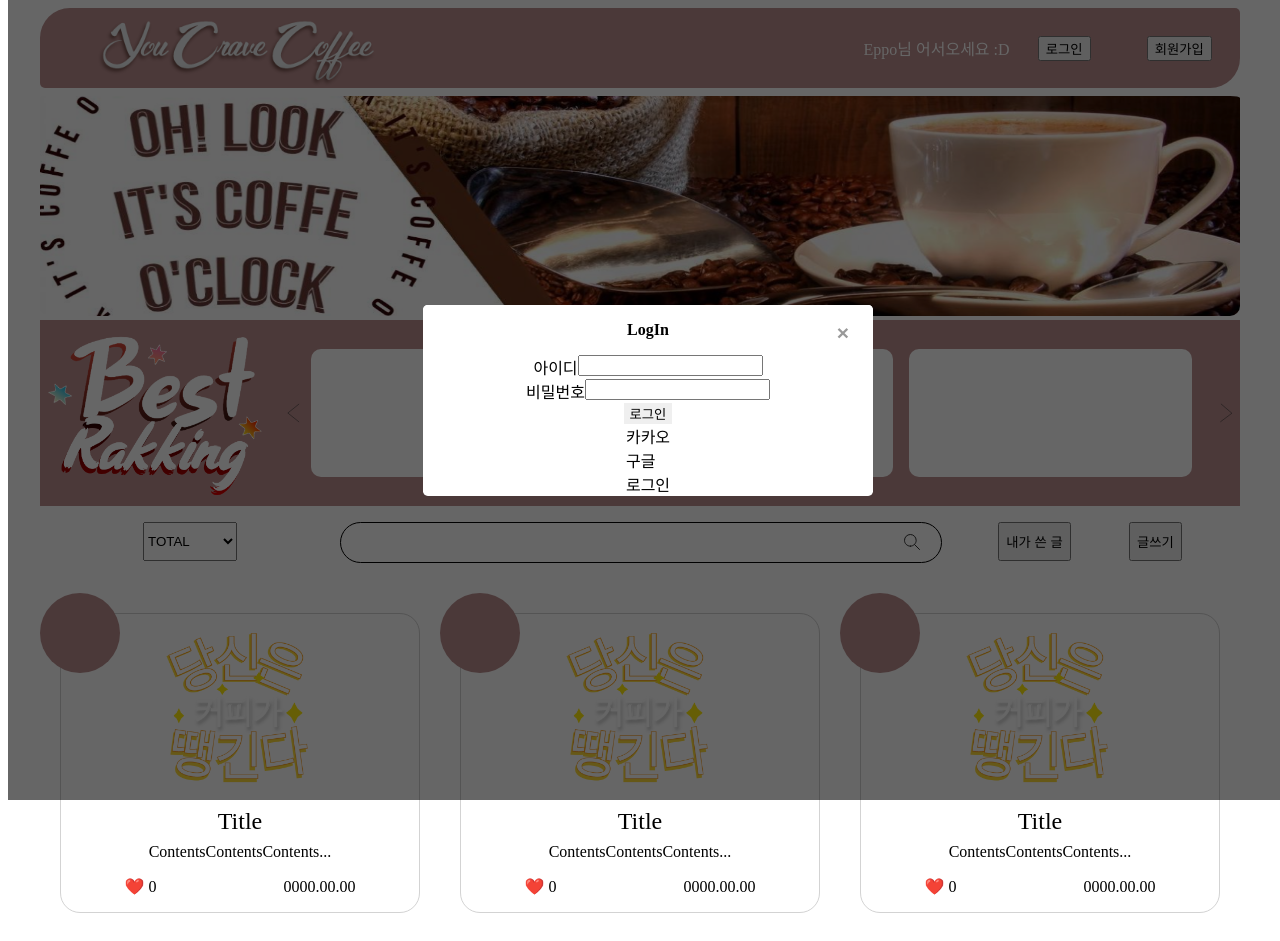
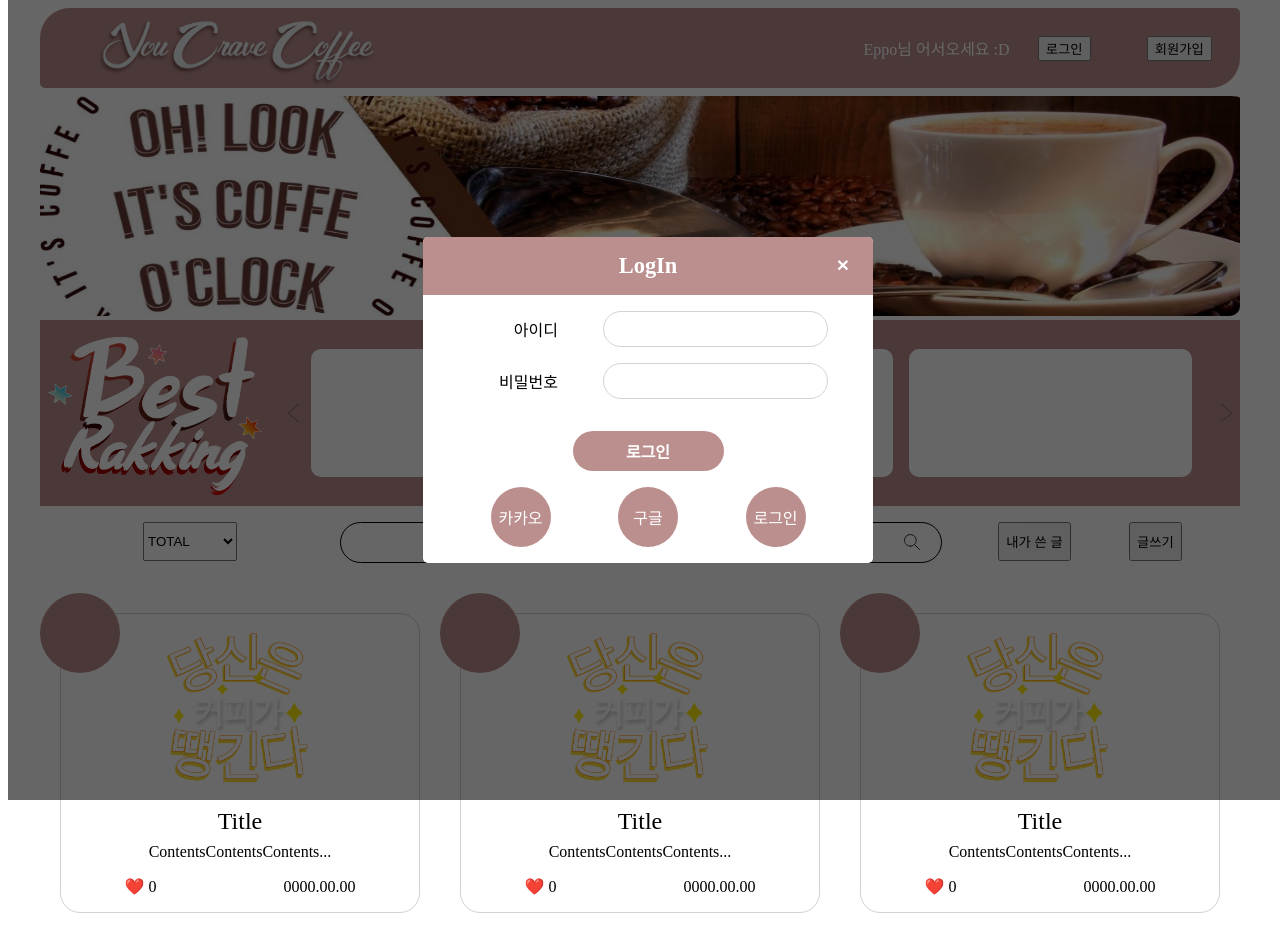
Before and after one commit to E-ppo/YouCraveCoffee_FE, a React (Create React App) app: page / in a window 1280 px wide. Both pictures are taken after a click on the button "로그인". Built offline with nearby package versions, Linux system fonts and the light colour scheme.

Commit message:
#2 Login CSS 완성

```diff
--- a/src/components/member/Login.js
+++ b/src/components/member/Login.js
@@ -4,31 +4,34 @@ import styled from "styled-components";
 const Login = () => {
   return (
     <Wrap>
-      <div className="idInputDiv">
-        <div>아이디</div>
-        <div>
+
+      <div className="divStyle">
+        <div className="textArea">
+          <label>아이디</label>
+        </div>
+        <div className="inputArea">
+          <input type="text"></input>
+        </div>
+      </div>
+
+      <div className="divStyle">
+        <div className="textArea">
+          <label>비밀번호</label>
+          </div>
+        <div className="inputArea">
           <input></input>
         </div>
       </div>
 
-      <div className="passwordInputDiv">
-        <div>비밀번호</div>
-        <div>
-          <input></input>
-        </div>
+      <div className="logInButtonDiv">
+        로그인
       </div>
 
-
-      <button>로그인</button>
-
-      <div>
-
+      <div className="socialLoginDiv">
         <div>카카오</div>
         <div>구글</div>
         <div>로그인</div>
-
       </div>
-
 
     </Wrap>
   )
@@ -40,14 +43,65 @@ const Wrap = styled.div`
 display: flex;
 flex-direction: column;
 align-items: center;
-
 width: 100%;
 
-  .idInputDiv{
+  .divStyle{
+    width: 100%;
     display: flex;
+    padding: 1rem 0 0 0;
+
+    .textArea{
+      display: flex;
+      justify-content:  flex-end;
+      align-items: center;
+      width: 30%;
+    }
+
+    .inputArea{
+      display: flex;
+      justify-content: center;
+      width: 70%;
+
+      input{
+        font-size: 1rem;
+        border-radius: 30px;
+        border: 1px solid lightgray;
+        padding: 0.5rem;
+      }
+    }
   }
 
-  .passwordInputDiv{
+  .logInButtonDiv{
+    margin: 2rem 0 0 0;
+    padding: 0.5rem;
+    width: 30%;
+
+    background: rosybrown;
+    border-radius: 25px;
     display: flex;
+    justify-content: center;
+    color: white;
+    font-weight: 700;
+
+
   }
+
+  .socialLoginDiv{
+    display: flex;
+    margin: 1rem 0 1rem 0;
+    width: 100%;
+    justify-content: space-evenly;
+
+    div{
+      width: 60px;
+      height: 60px;
+      display: flex;
+      color: white;
+      border-radius: 50%;
+      align-items: center;
+      justify-content: center;
+      background: rosybrown;
+    }
+  }
+
 `;
--- a/src/components/public/BasicModal.js
+++ b/src/components/public/BasicModal.js
@@ -60,7 +60,9 @@ const Wrap = styled.div`
   justify-content: center;
   position: relative;
   padding: 16px 16px 16px 16px;
-  background-color: white;
+  background-color: rosybrown;
+  color: white;
+  font-size: 1.4rem;
   font-weight: 700;
 }
 .modal > section > header button {
@@ -71,7 +73,7 @@ const Wrap = styled.div`
   font-size: 21px;
   font-weight: 700;
   text-align: center;
-  color: #999;
+  color: white;
   background-color: transparent;
 }
 
```
